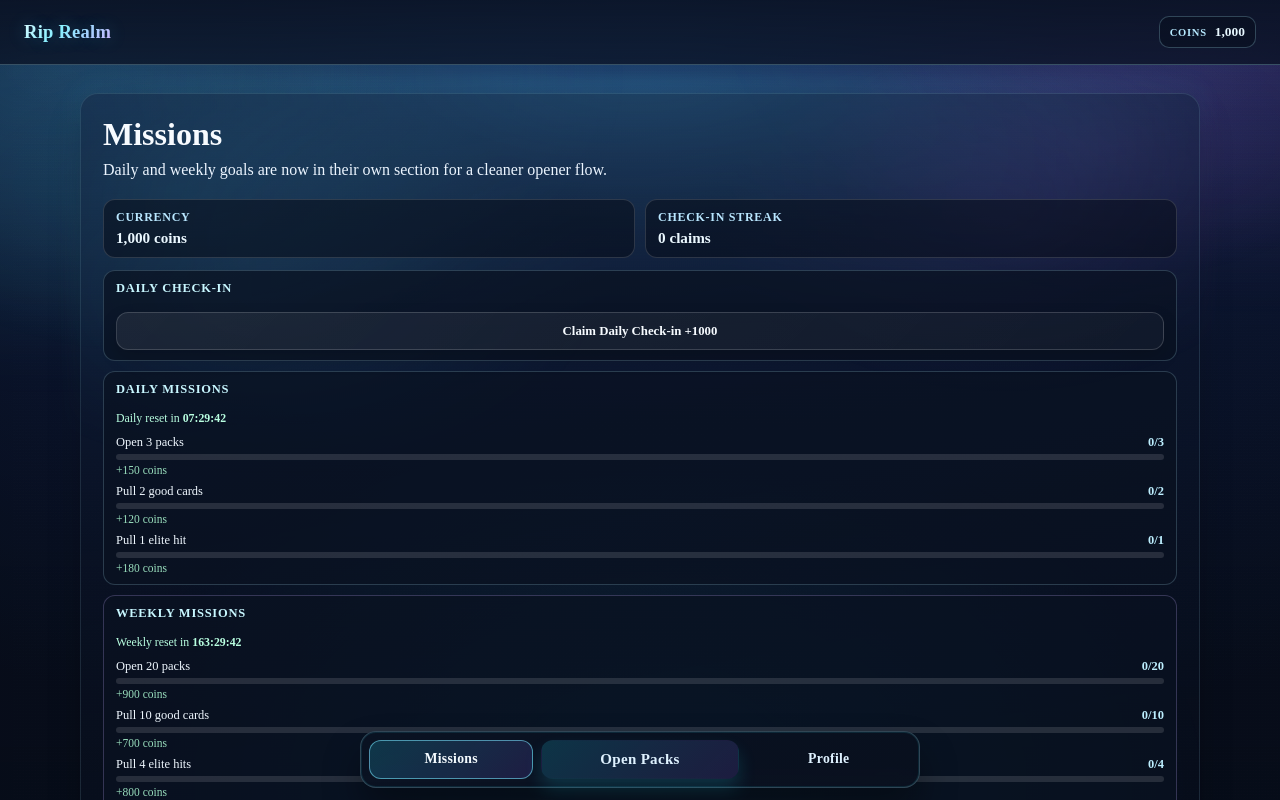
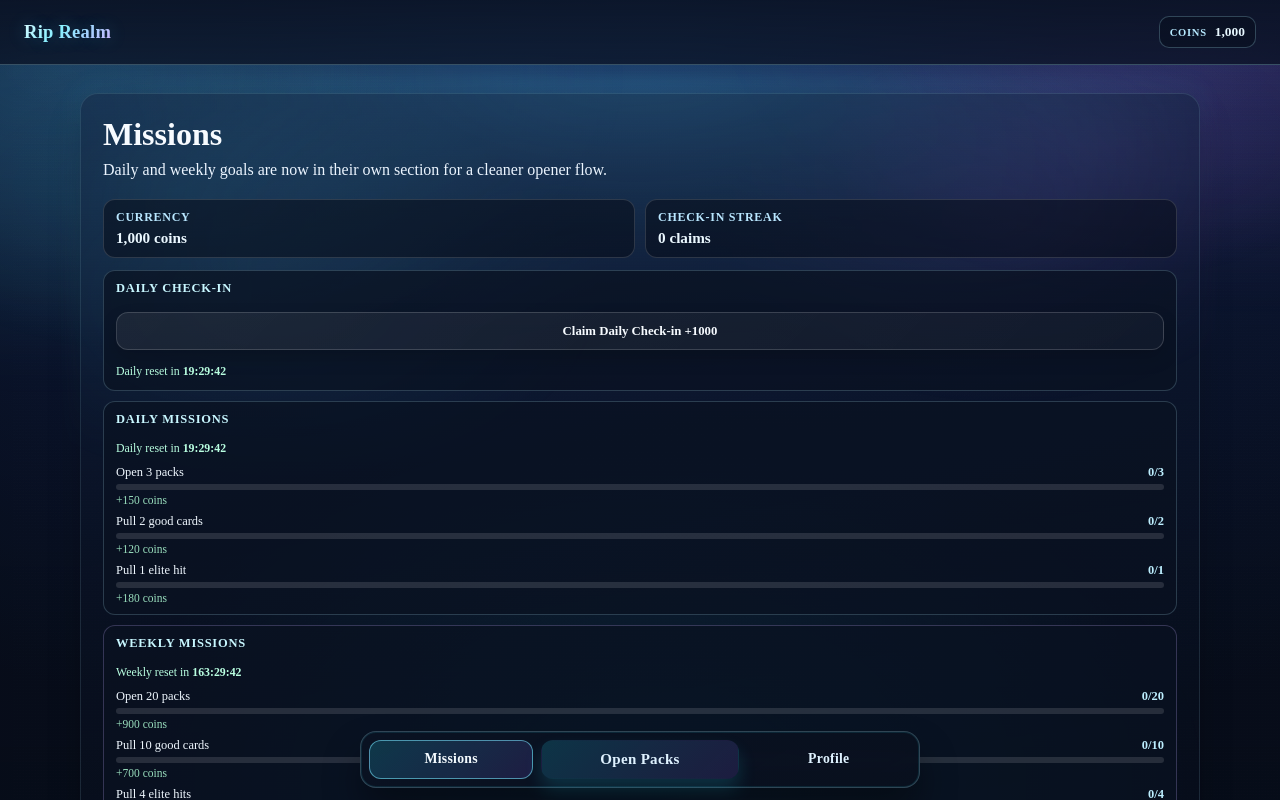
Before and after one commit to JoseBeto/PackOpener, a Next.js app in the folder PackOpener/: page /missions in a window 1280 px wide. Shown: the top 800 px of the page. Built offline with nearby package versions, Linux system fonts and the light colour scheme.

Commit message:
final scrolling pass through fix

```diff
--- a/PackOpener/lib/progression.ts
+++ b/PackOpener/lib/progression.ts
@@ -14,15 +14,10 @@ export function getPackOpenCost(packType: PackType): number {
 }
 
 export function getMsUntilNextDailyReset(now = new Date()): number {
-  const nextUtcHalfDay = new Date(now.getTime())
-  nextUtcHalfDay.setUTCMinutes(0, 0, 0)
-  const currentHour = nextUtcHalfDay.getUTCHours()
-  if (currentHour < 12) {
-    nextUtcHalfDay.setUTCHours(12)
-  } else {
-    nextUtcHalfDay.setUTCHours(24)
-  }
-  return Math.max(0, nextUtcHalfDay.getTime() - now.getTime())
+  const nextUtcMidnight = new Date(now.getTime())
+  nextUtcMidnight.setUTCMinutes(0, 0, 0)
+  nextUtcMidnight.setUTCHours(24)
+  return Math.max(0, nextUtcMidnight.getTime() - now.getTime())
 }
 
 export function getMsUntilNextWeeklyReset(now = new Date()): number {
@@ -131,12 +126,11 @@ function getSetMilestoneKey(setId: string, threshold: number): string {
   return `${setId}:${Math.round(threshold * 100)}`
 }
 
-function toDailyPeriodKey(date: Date): string {
+function toDailyKey(date: Date): string {
   const y = date.getUTCFullYear()
   const m = String(date.getUTCMonth() + 1).padStart(2, '0')
   const d = String(date.getUTCDate()).padStart(2, '0')
-  const period = date.getUTCHours() < 12 ? 'A' : 'B'
-  return `${y}-${m}-${d}-${period}`
+  return `${y}-${m}-${d}`
 }
 
 function toWeekKey(date: Date): string {
@@ -150,23 +144,32 @@ function toWeekKey(date: Date): string {
 
 function fromDateKey(key?: string): Date | null {
   if (!key) return null
+
+  const dailyMatch = key.match(/^(\d{4})-(\d{2})-(\d{2})$/)
+  if (dailyMatch) {
+    return new Date(Date.UTC(Number(dailyMatch[1]), Number(dailyMatch[2]) - 1, Number(dailyMatch[3]), 0))
+  }
+
+  // Legacy key support from older daily half-day format.
   const periodMatch = key.match(/^(\d{4})-(\d{2})-(\d{2})-([AB])$/)
   if (periodMatch) {
     const hour = periodMatch[4] === 'B' ? 12 : 0
     return new Date(Date.UTC(Number(periodMatch[1]), Number(periodMatch[2]) - 1, Number(periodMatch[3]), hour))
   }
 
-  // Legacy key support from older daily-at-midnight format.
-  const legacyMatch = key.match(/^(\d{4})-(\d{2})-(\d{2})$/)
-  if (!legacyMatch) return null
-  return new Date(Date.UTC(Number(legacyMatch[1]), Number(legacyMatch[2]) - 1, Number(legacyMatch[3]), 0))
+  return null
 }
 
 function diffDaysFromKeys(previousKey: string, nextKey: string): number | null {
-  const prev = fromDateKey(previousKey)
-  const next = fromDateKey(nextKey)
+  const prevRaw = fromDateKey(previousKey)
+  const nextRaw = fromDateKey(nextKey)
+  if (!prevRaw || !nextRaw) return null
+
+  // Compare by UTC day boundaries to support both current daily and legacy half-day keys.
+  const prev = new Date(Date.UTC(prevRaw.getUTCFullYear(), prevRaw.getUTCMonth(), prevRaw.getUTCDate()))
+  const next = new Date(Date.UTC(nextRaw.getUTCFullYear(), nextRaw.getUTCMonth(), nextRaw.getUTCDate()))
   if (!prev || !next) return null
-  const diff = Math.floor((next.getTime() - prev.getTime()) / (12 * 60 * 60 * 1000))
+  const diff = Math.floor((next.getTime() - prev.getTime()) / (24 * 60 * 60 * 1000))
   return Number.isFinite(diff) ? diff : null
 }
 
@@ -190,7 +193,7 @@ function cloneMissionMap(map: Record<string, MissionProgress>): Record<string, M
 }
 
 export function createDefaultProgressionState(date = new Date()): ProgressionState {
-  const dayKey = toDailyPeriodKey(date)
+  const dayKey = toDailyKey(date)
   return {
     currency: 1000,
     collection: {},
@@ -205,7 +208,7 @@ export function createDefaultProgressionState(date = new Date()): ProgressionSta
       lastCheckInKey: dayKey,
     },
     daily: {
-      key: toDailyPeriodKey(date),
+      key: toDailyKey(date),
       checkInClaimed: false,
       missions: makeMissionMap(DAILY_MISSIONS),
     },
@@ -344,7 +347,7 @@ export function saveProgressionState(state: ProgressionState) {
 }
 
 export function applyPeriodResets(state: ProgressionState, now = new Date()): ProgressionState {
-  const dayKey = toDailyPeriodKey(now)
+  const dayKey = toDailyKey(now)
   const weekKey = toWeekKey(now)
 
   let next = state
--- a/PackOpener/pages/missions.tsx
+++ b/PackOpener/pages/missions.tsx
@@ -79,7 +79,7 @@ export default function MissionsPage() {
         },
       ])
     } else {
-      const message = 'Check-in already claimed for this 12-hour window. Come back at the next reset.'
+      const message = 'Check-in already claimed for today. Come back at the next daily reset.'
       setCheckInMessage(message)
       setCheckInToasts((prev) => [
         ...prev,
@@ -118,8 +118,12 @@ export default function MissionsPage() {
             onClick={handleDailyCheckIn}
             disabled={Boolean(progression?.daily.checkInClaimed)}
           >
-            {progression?.daily.checkInClaimed ? 'Claimed for this 12-hour window' : `Claim Daily Check-in +${DAILY_CHECKIN_REWARD}`}
+            {progression?.daily.checkInClaimed ? 'Claimed for today' : `Claim Daily Check-in +${DAILY_CHECKIN_REWARD}`}
           </button>
+          <div className="daily-checkin-note">
+            {progression?.daily.checkInClaimed ? 'Next check-in in ' : 'Daily reset in '}
+            <strong>{formatCountdown(msUntilDailyReset)}</strong>
+          </div>
           {checkInMessage ? <div className="daily-checkin-note">{checkInMessage}</div> : null}
         </div>
 
--- a/PackOpener/styles/globals.css
+++ b/PackOpener/styles/globals.css
@@ -736,12 +736,12 @@ body.lock-select-scroll #__next{height:100%;overflow:hidden}
   .app-home .pack-opener-wrap.is-select-view .landing-card-focus{padding:12px;display:flex;flex-direction:column;gap:10px;min-height:0;flex:1;overflow:hidden}
 
   /* Keep details-open scrolling tight: vertical only, no horizontal drift. */
-  .app-home .pack-opener-wrap.is-select-view.is-pack-details-open{height:100%;overflow-y:auto;overflow-x:hidden;overscroll-behavior:contain}
+  .app-home .pack-opener-wrap.is-select-view.is-pack-details-open{height:100%;overflow-y:auto;overflow-x:hidden;overscroll-behavior:contain;padding-bottom:calc(88px + var(--safe-bottom))}
   .app-home .pack-opener-wrap.is-select-view.is-pack-details-open .landing-shell{height:auto;min-height:100%;overflow:visible}
   .app-home .pack-opener-wrap.is-select-view.is-pack-details-open .landing-card-focus{flex:unset;min-height:auto;overflow:visible}
 
   /* Summary must remain scrollable; clip accidental horizontal drift only. */
-  .app-home .pack-opener-wrap.is-summary-view{height:100%;overflow-y:auto;overflow-x:hidden;overscroll-behavior:contain}
+  .app-home .pack-opener-wrap.is-summary-view{height:100%;overflow-y:auto;overflow-x:hidden;overscroll-behavior:contain;padding-bottom:calc(88px + var(--safe-bottom))}
   .landing-copy{display:none}
   .control-row{gap:8px;align-content:start}
   .field-label-packtype{order:-1;position:static}
```
Also changed, not shown: PackOpener/components/PackOpener.tsx (+8 -2 lines), PackOpener/public/sw.js.
